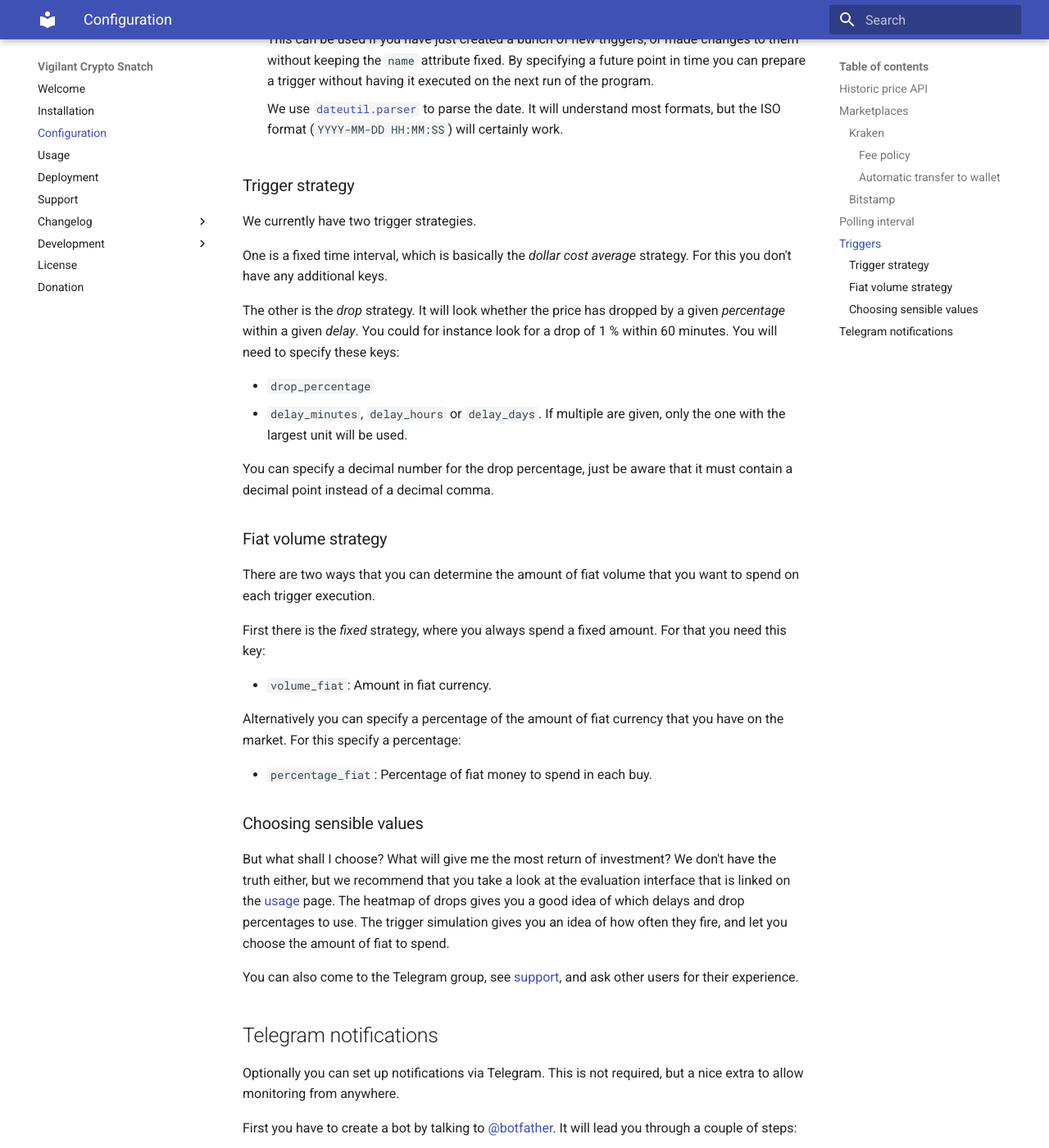
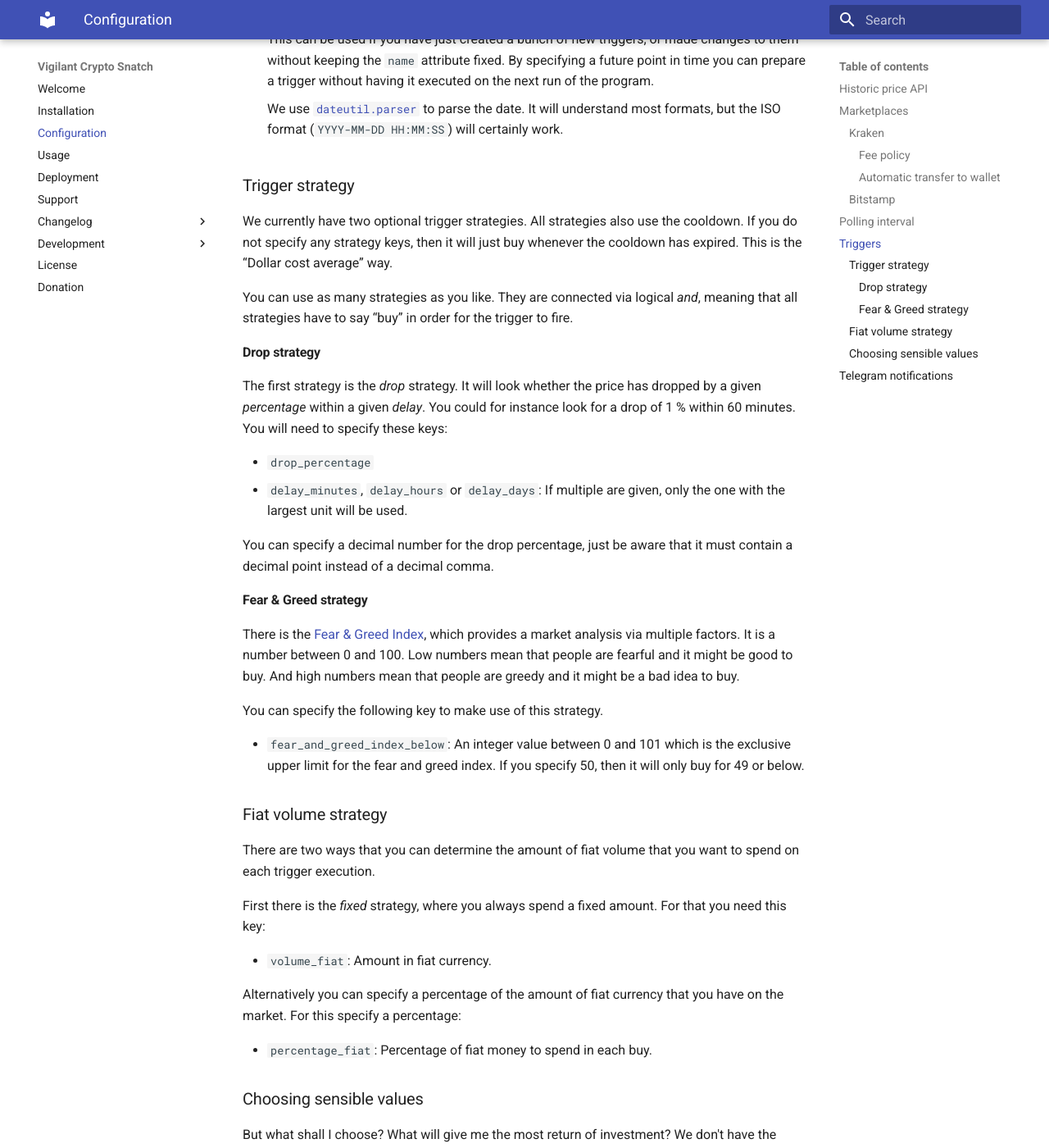
Before and after one commit to martin-ueding/vigilant-crypto-snatch, an MkDocs documentation site: the page built from docs/configuration.md, in a window 1280 px wide and 1400 px high, scrolled down 5741 px. Shown: the whole window at 82% size. Built offline with MkDocs 1.6.1 and Material for MkDocs 9.7.7, drawn with Linux system fonts in a browser that asks for light colours.

Commit message:
Add documentation about Fear and Greed

```diff
--- a/docs/configuration.md
+++ b/docs/configuration.md
@@ -154,16 +154,26 @@ There are different sub-types, but all of them have the following elements in co
 
 ### Trigger strategy
 
-We currently have two trigger strategies.
+We currently have two optional trigger strategies. All strategies also use the cooldown. If you do not specify any strategy keys, then it will just buy whenever the cooldown has expired. This is the “Dollar cost average” way.
 
-One is a fixed time interval, which is basically the *dollar cost average* strategy. For this you don't have any additional keys.
+You can use as many strategies as you like. They are connected via logical _and_, meaning that all strategies have to say “buy” in order for the trigger to fire.
 
-The other is the *drop* strategy. It will look whether the price has dropped by a given *percentage* within a given *delay*. You could for instance look for a drop of 1 % within 60 minutes. You will need to specify these keys:
+#### Drop strategy
+
+The first strategy is the *drop* strategy. It will look whether the price has dropped by a given *percentage* within a given *delay*. You could for instance look for a drop of 1 % within 60 minutes. You will need to specify these keys:
 
 - `drop_percentage`
-- `delay_minutes`, `delay_hours` or `delay_days`. If multiple are given, only the one with the largest unit will be used.
+- `delay_minutes`, `delay_hours` or `delay_days`: If multiple are given, only the one with the largest unit will be used.
 
 You can specify a decimal number for the drop percentage, just be aware that it must contain a decimal point instead of a decimal comma.
+
+#### Fear & Greed strategy
+
+There is the [Fear & Greed Index](https://alternative.me/crypto/fear-and-greed-index/), which provides a market analysis via multiple factors. It is a number between 0 and 100. Low numbers mean that people are fearful and it might be good to buy. And high numbers mean that people are greedy and it might be a bad idea to buy.
+
+You can specify the following key to make use of this strategy.
+
+- `fear_and_greed_index_below`: An integer value between 0 and 101 which is the exclusive upper limit for the fear and greed index. If you specify 50, then it will only buy for 49 or below.
 
 ### Fiat volume strategy
 
```
Also changed, not shown: docs/changelog/version-5.md (+1 -0 lines).
